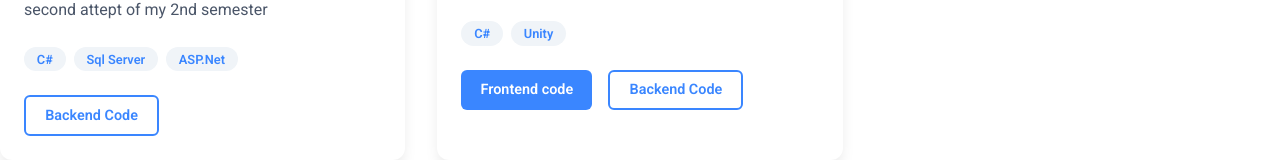
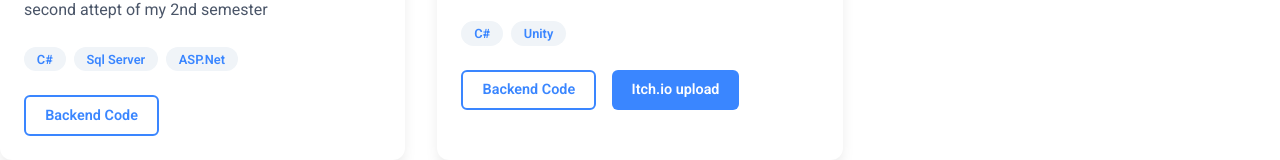
Before and after one commit to LeHoangNhatMinh14/portfolio, a React (Vite) app in the folder my-portfolio/: page / in a window 1280 px wide. Shown: the part 3082-3242 px from the top of the page. Built offline with nearby package versions, Linux system fonts and the light colour scheme; no server answers.

Commit message:
GitHub upload

```diff
--- a/my-portfolio/src/data/projects.js
+++ b/my-portfolio/src/data/projects.js
@@ -1,5 +1,6 @@
 import image1 from '../images/image.png';
 import image2 from '../images/Image2.png';
+import image3 from '../images/image3.png'
 
 export const projects = [
   {
@@ -46,8 +47,9 @@ export const projects = [
     title: "Final Pursuit",
     description: "This is a game where I made in a group of 2 people in semester 4",
     technologies: ["C#","Unity"],
+    image: image3,
     backEndgithubUrl: "https://github.com/LeHoangNhatMinh14/FinalPursuit",
-    frontEndgithubURL: "https://lehoangnhatminh14.itch.io/final-pursuit",
+    itchIowebGame: "https://lehoangnhatminh14.itch.io/final-pursuit",
     category: "Game",
     workOn: "Individual",
   },
```
Also changed, not shown: my-portfolio/src/images/image3.png (added).
